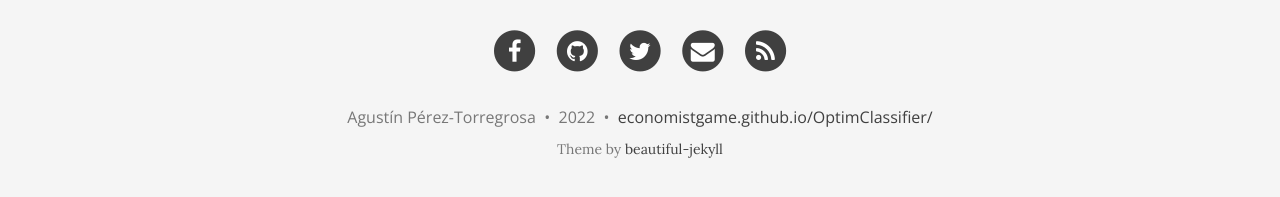
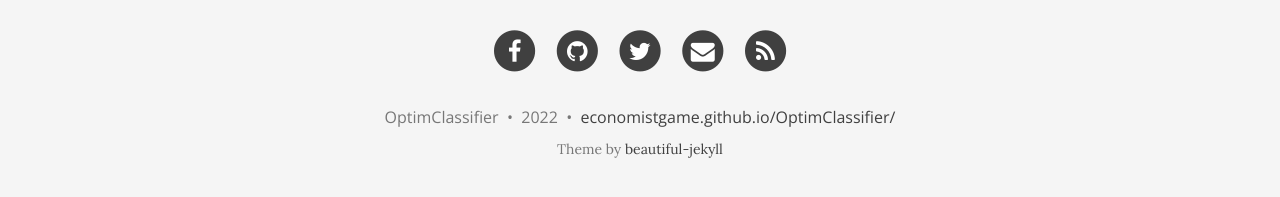
Before and after one commit to optimclassifier/optimclassifier.github.io, a Jekyll site: the page built from index.md, in a window 1280 px wide and 900 px high, scrolled down 729 px. Shown: the part 690-887 px from the top of the window. Built offline with Jekyll 4.4.1, drawn with Linux system fonts in a browser that asks for light colours; nearby versions of some CDN libraries; part of the change alters nothing that is shown.

Commit message:
Update _config.yml

```diff
--- a/_config.yml
+++ b/_config.yml
@@ -1,9 +1,9 @@
 # --- Serving options --- #
 # If you are building a GitHub project page then use these settings:
 # url is the full website URL
-url: "http://economistgame.github.io/OptimClassifier"
+url: "http://optimclassifier.github.io/"
 # baseurl is the website's URL without the hostname
-baseurl: "/OptimClassifier"
+baseurl: ""
 
 # Name of website
 title: OptimClassifier
@@ -26,7 +26,7 @@ navbar-links:
 
 # --- Footer options --- #
 author:
-  name: Agustín Pérez-Torregrosa
+  name: OptimClassifier
   email: "agustin.perez01@goumh.umh.es"
   facebook: OptimClassifieR
   github: economistgame
```
